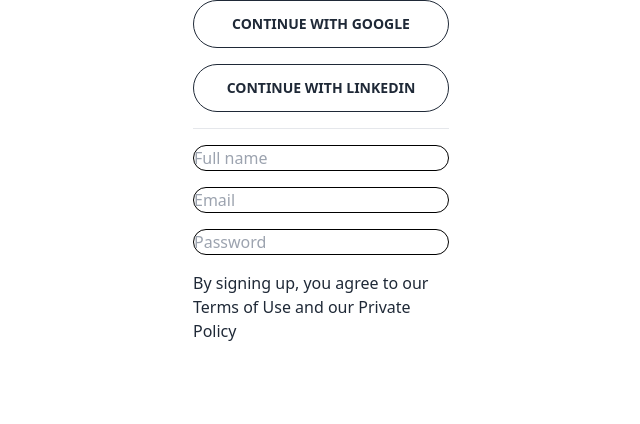
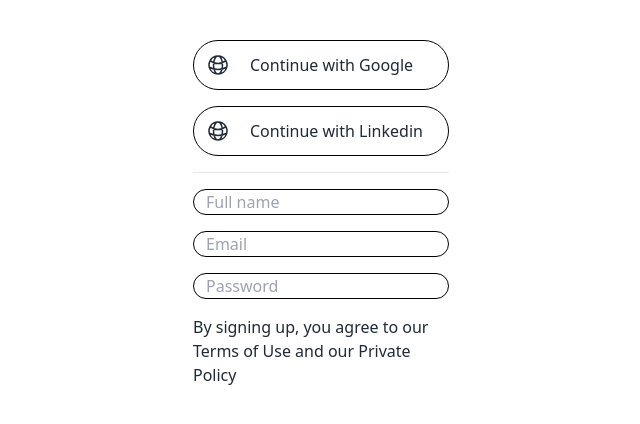
Before and after one commit to stevenrhett/task-tracker, a React (Create React App) app: page / in a window 1280 px wide. Shown: the top 424 px of the page, without its empty margins (319-959 px from the left). Built offline with nearby package versions, Linux system fonts and the light colour scheme; the HTML template or start-up script is replaced by a standard one.

Commit message:
Added placeholder icons for buttons

```diff
--- a/src/SignUpForm.js
+++ b/src/SignUpForm.js
@@ -2,14 +2,32 @@
 
 const SignUpForm = () => {
     return (
-        <div className="mx-auto w-1/5">
+        <div className="mx-auto w-1/5 mt-10">
             <form className="flex flex-col space-y-4">
+                <div className="flex border border-black rounded-full p-3">
+                    <svg xmlns="http://www.w3.org/2000/svg" fill="none" viewBox="0 0 24 24" stroke-width="1.5"
+                         stroke="currentColor" className="w-6 h-6">
+                        <path stroke-linecap="round" stroke-linejoin="round"
+                              d="M12 21a9.004 9.004 0 008.716-6.747M12 21a9.004 9.004 0 01-8.716-6.747M12 21c2.485 0 4.5-4.03 4.5-9S14.485 3 12 3m0 18c-2.485 0-4.5-4.03-4.5-9S9.515 3 12 3m0 0a8.997 8.997 0 017.843 4.582M12 3a8.997 8.997 0 00-7.843 4.582m15.686 0A11.953 11.953 0 0112 10.5c-2.998 0-5.74-1.1-7.843-2.918m15.686 0A8.959 8.959 0 0121 12c0 .778-.099 1.533-.284 2.253m0 0A17.919 17.919 0 0112 16.5c-3.162 0-6.133-.815-8.716-2.247m0 0A9.015 9.015 0 013 12c0-1.605.42-3.113 1.157-4.418"/>
+                    </svg>
+                    <p className="ml-5">Continue with Google</p>
+                </div>
+                <div className="flex border border-black rounded-full p-3">
+                    <svg xmlns="http://www.w3.org/2000/svg" fill="none" viewBox="0 0 24 24" stroke-width="1.5"
+                         stroke="currentColor" className="w-6 h-6">
+                        <path stroke-linecap="round" stroke-linejoin="round"
+                              d="M12 21a9.004 9.004 0 008.716-6.747M12 21a9.004 9.004 0 01-8.716-6.747M12 21c2.485 0 4.5-4.03 4.5-9S14.485 3 12 3m0 18c-2.485 0-4.5-4.03-4.5-9S9.515 3 12 3m0 0a8.997 8.997 0 017.843 4.582M12 3a8.997 8.997 0 00-7.843 4.582m15.686 0A11.953 11.953 0 0112 10.5c-2.998 0-5.74-1.1-7.843-2.918m15.686 0A8.959 8.959 0 0121 12c0 .778-.099 1.533-.284 2.253m0 0A17.919 17.919 0 0112 16.5c-3.162 0-6.133-.815-8.716-2.247m0 0A9.015 9.015 0 013 12c0-1.605.42-3.113 1.157-4.418"/>
+                    </svg>
+                    <p className="ml-5">Continue with Linkedin</p>
+                </div>
+                {/* This can be removed, just left it here for reference.
                 <button className="btn btn-circle btn-outline w-full">Continue with Google</button>
                 <button className="btn btn-circle btn-outline w-full">Continue with Linkedin</button>
+                */}
                 <hr/>
-                <input className="border rounded-full border-black" type="text" placeholder="Full name"/>
-                <input className="border rounded-full border-black" type="email" placeholder="Email"/>
-                <input className="border rounded-full border-black" type="password" placeholder="Password"/>
+                <input className="border rounded-full border-black pl-3" type="text" placeholder="Full name"/>
+                <input className="border rounded-full border-black pl-3" type="email" placeholder="Email"/>
+                <input className="border rounded-full border-black pl-3" type="password" placeholder="Password"/>
                 <p>By signing up, you agree to our Terms of Use and our Private Policy</p>
             </form>
         </div>
```
